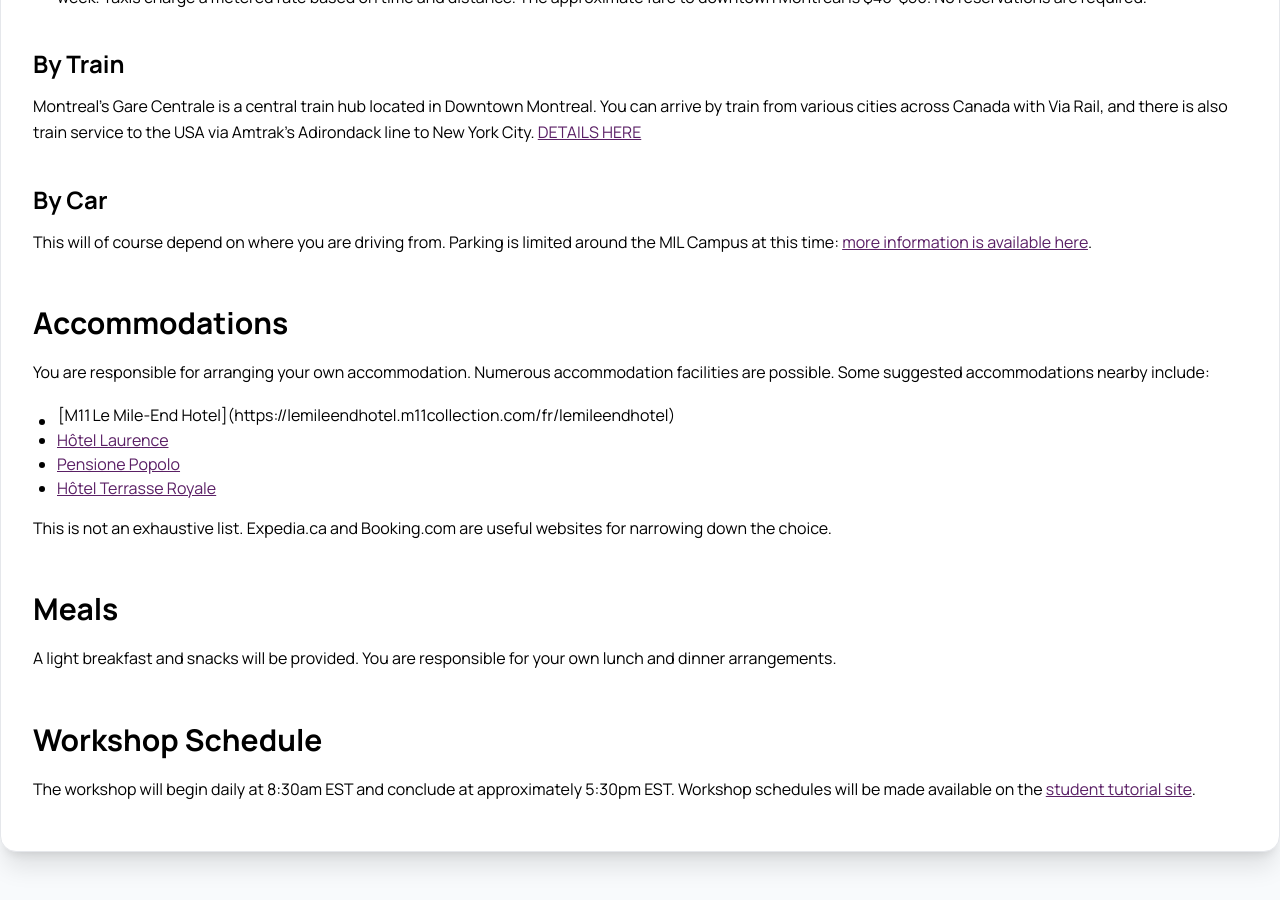
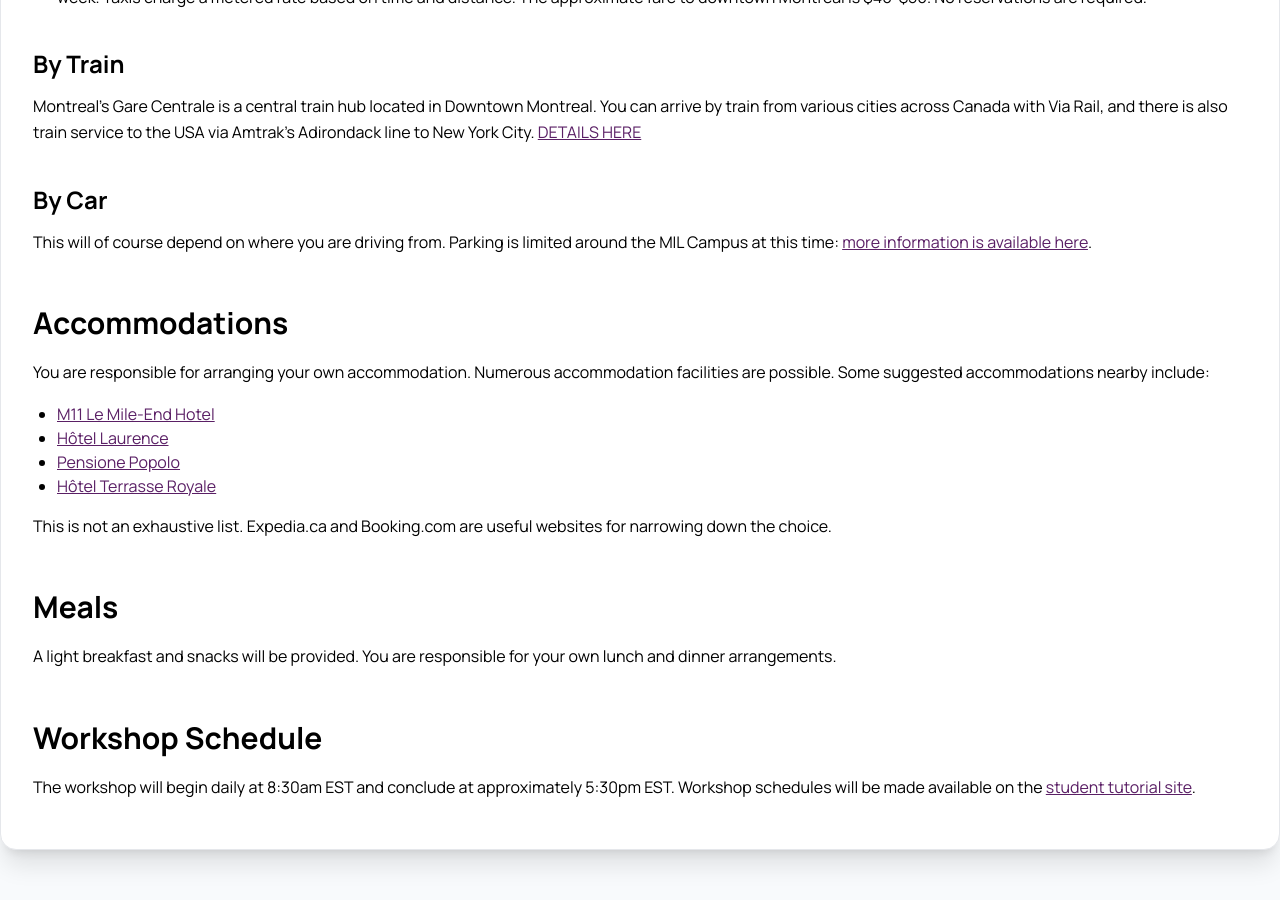
Before and after one commit to bioinformaticsdotca/travel_logistics, a Jekyll site: the page built from montreal/RNA_MonStJ-2606.md, in a window 1280 px wide and 900 px high, scrolled down 1362 px. Built offline with Jekyll 4.4.1, drawn with Linux system fonts in a browser that asks for light colours; nearby versions of some CDN libraries.

Commit message:
Modifications travel logistics montreal rna monstj

```diff
--- a/montreal/RNA_MonStJ-2606.md
+++ b/montreal/RNA_MonStJ-2606.md
@@ -38,7 +38,7 @@ This will of course depend on where you are driving from. Parking is limited aro
 
 You are responsible for arranging your own accommodation. Numerous accommodation facilities are possible. Some suggested accommodations nearby include:
 
-* [M11 | Le Mile-End Hotel](https://lemileendhotel.m11collection.com/fr/lemileendhotel)
+* [M11 Le Mile-End Hotel](https://lemileendhotel.m11collection.com/fr/lemileendhotel)
 * [Hôtel Laurence](https://hotellaurence.ca)
 * [Pensione Popolo](https://www.popolopensione.com)
 * [Hôtel Terrasse Royale](https://terrasse-royale.com)
```
Also changed, not shown: 1 other file.
